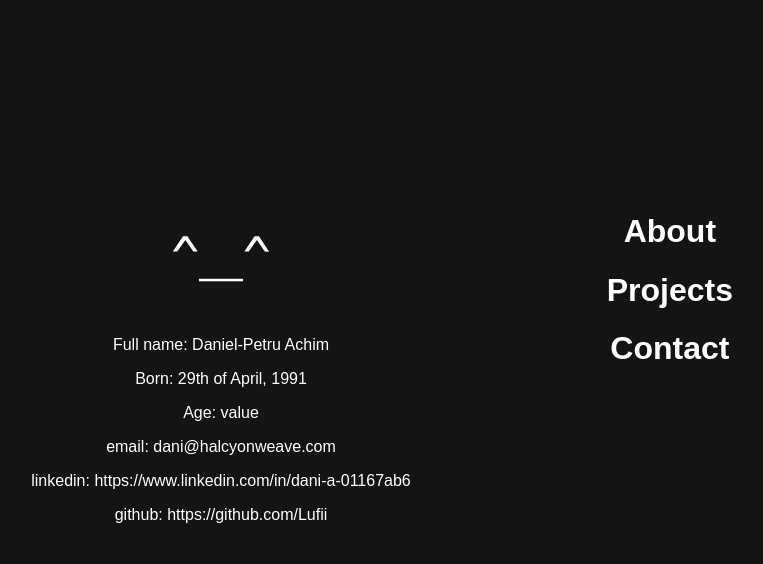
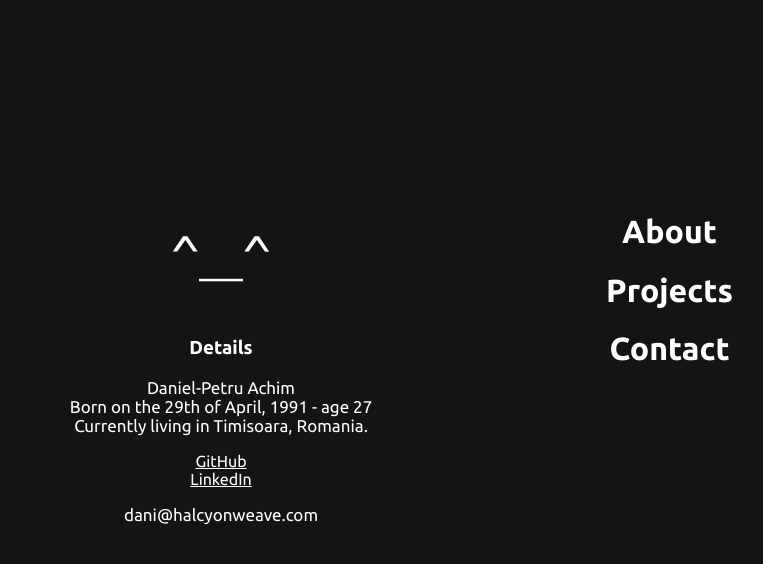
Before and after one commit to Lufii/cvdani, a React (Create React App) app: page / in a window 1280 px wide. Both pictures are taken after a click on the element "Contact". Shown: the top 564 px of the page, without its empty margins (419-1182 px from the left). Built offline with nearby package versions, Linux system fonts and the light colour scheme.

Commit message:
First upload for live testing

```diff
--- a/public/index.html
+++ b/public/index.html
@@ -10,6 +10,7 @@
     -->
     <link rel="manifest" href="%PUBLIC_URL%/manifest.json">
     <link rel="shortcut icon" href="%PUBLIC_URL%/favicon.ico">
+
     <!--
       Notice the use of %PUBLIC_URL% in the tags above.
       It will be replaced with the URL of the `public` folder during the build.
--- a/src/App.css
+++ b/src/App.css
@@ -81,3 +81,11 @@ height:100%;
     outline: none;
     transition: 0.4s;
 }
+
+#leftC a:link{
+  color: white;
+}
+
+#leftC a:hover, a:visited{
+  color: red;
+}
--- a/src/App.js
+++ b/src/App.js
@@ -99,23 +99,32 @@ class Ask extends Component{
 }
 
 class Say extends Component{
+  age(){
+    var today = new Date();
+    var birth = new Date(1991,3,29);
+    var yToday = Date.UTC(today.getFullYear(), today.getMonth()+1, today.getDate())/1000/60/60/24/30.42/12;
+    var yBirth = Date.UTC(birth.getFullYear(), birth.getMonth()+1, birth.getDate())/1000/60/60/24/30.42/12;
+    var age = yToday - yBirth;
+    console.log("Since '70: "+yToday+" years. 70' to birth: "+yBirth+" years. Age: "+age);
+    return age - age%1;
+  }
+
   render(){
     if(this.props.sayVal==='contact')
     return(
       <div>
-      <p>Full name: Daniel-Petru Achim</p>
-      <p>Born: 29th of April, 1991</p>
-      <p>Age: value</p>
-      <p>email: dani@halcyonweave.com</p>
-      <p>linkedin: https://www.linkedin.com/in/dani-a-01167ab6</p>
-      <p>github: https://github.com/Lufii</p>
+      <h3>Details</h3>
+      <p>Daniel-Petru Achim <br/> Born on the 29th of April, 1991 - age {this.age()} <br/> Currently living in Timisoara, Romania.</p>
+      <a href="https://github.com/Lufii" target="_blank" rel="noopener noreferrer">GitHub</a><br/>
+      <a href="https://www.linkedin.com/in/dani-a-01167ab6" target="_blank" rel="noopener noreferrer">LinkedIn</a><br/>
+      <p>dani@halcyonweave.com</p>
       </div>
     );
     else if(this.props.sayVal==='techs')
     return(
       <div>
       <h3>Commercial experience</h3>
-      <p>HTML5, CSS3, JavaScript, jQuery, SQL, regex, media formatting and design, full website design</p>
+      <p>HTML5, CSS3, JavaScript, jQuery, SQL, regex, media formatting and design, full presentation website design</p>
       <h3>Personal experience</h3>
       <p>React, Node, MongoDB, GitHub, heroku, SVG, webmail, Google Apps Script, API development and usage</p>
       </div>
@@ -146,7 +155,10 @@ class Say extends Component{
       <div>
       <h3>CV page</h3>
       <p>Simple app meant to streamline my job application process.</p>
-      <p>Relevant aspects: written in react, has SVG sample(the smiley above), information structuring, content creation.</p>
+      <p>Written in react, hosted on GoDaddy. The process included information structuring, content creation and some SVG experimenting(the smiley above).</p>
+      <h3>Links</h3>
+      <a href='http://dani.halcyonweave.com' target="_blank" rel="noopener noreferrer">Link to this page</a><br/>
+      <a href='https://www.github.com/Lufii/cvdani.git' target="_blank" rel="noopener noreferrer">cvdani on GitHub</a>
       </div>
     );
     else if(this.props.sayVal==='cildecor')
@@ -154,7 +166,11 @@ class Say extends Component{
       <div>
       <h3>CIL Decor</h3>
       <p>Presentation page for my brother-in-law's wallpaper mounting business</p>
-      <p>Made in wordpress with custom CSS and JS plugins, hosted on GoDaddy. The creation process involved complete web page design with information structuring, google fonts setup, color pallete selection and distribution, considerable video and image editing, domain, webmail and hosting setup.</p>
+      <p>Made in wordpress with custom CSS and JS plugins, hosted on GoDaddy. The creation process involved complete web page design with information structuring, google fonts setup,
+      color pallete selection and distribution, considerable video and image editing in addition to domain, webmail and hosting setup</p>
+      <h3>Links</h3>
+      <a href='http://www.cildecor.com' target="_blank" rel="noopener noreferrer">Live page</a><br/>
+      <a href='https://www.github.com/Lufii/cildecor.git' target="_blank" rel="noopener noreferrer">Custom wordpress files on GitHub</a>
       </div>
     );
     else if(this.props.sayVal==='engulf')
@@ -162,10 +178,14 @@ class Say extends Component{
       <div>
       <h3>Engulf</h3>
       <p>Inventory app written to help me keep track of warehouse stock during my brief stay with Design Resource. Two working parts: back-end(Pluck on GitHub) and front-end(Engulf on GitHub)</p>
-      <h3>Pluck</h3>
+      <h3>Back-end</h3>
       <p>Written in node+express and hosted on heroku. Coomunicates with a MongoDB hosted on mLab. Has a few API endpoints for simple CRUD operations</p>
-      <h3>Engulf</h3>
-      <p>My first fully functional react project which I am looking to improve. Straightforward interface for managing stock via CRUD operations. The build is currently hosted on GoDaddy</p>
+      <h3>Front-end</h3>
+      <p>My first functional react project - straightforward interface for managing stock via CRUD operations. Makes API calls to Pluck(the back-end) via the designated endpoints. The build is currently hosted on GoDaddy</p>
+      <h3>Links</h3>
+      <a href='http://engulf.halcyonweave.com' target="_blank" rel="noopener noreferrer">Live demo</a><br/>
+      <a href='https://www.github.com/Lufii/pluck.git' target="_blank" rel="noopener noreferrer">Pluck on GitHub</a><br/>
+      <a href='https://www.github.com/Lufii/engulf.git' target="_blank" rel="noopener noreferrer">Engulf on GitHub</a>
       </div>
     );
     else if(this.props.sayVal==='hw')
@@ -179,15 +199,15 @@ class Say extends Component{
     else if(this.props.sayVal==='jobhistory')
     return(
       <div>
-      <h3>2010-2013</h3>
-      <p>Bachelors degree in business administration from West University of Timisoara(3 years programme). Studied for 1 year in Nottingham, UK, via an Erasmus scholarship during this time</p>
-      <h3>2012-2017</h3>
+      <h3>2010 - 2013</h3>
+      <p>Bachelor's degree in business administration from West University of Timisoara(3 years programme). The second year was spent in Nottingham, UK, via an Erasmus scholarship</p>
+      <h3>2012 - 2017</h3>
       <p>Took time to work on creative projects(music, writing and an unhealthy amount of gaming) while working various jobs including warehouse work, street sales, sales and construction work</p>
       <h3>2015</h3>
       <p>Lead Generation Specialist at Lingo24(3 months). An extension of the contract was possible but I was unsure about my desire to continue working in sales</p>
       <h3>2017</h3>
-      <p>Returned to my programming roots from highschool and realised I enjoy JavaScript very much. Studied HTML, CSS and js for a few months before landing my first job in the sector</p>
-      <h3>2017-2018</h3>
+      <p>Returned to my programming roots from highschool and realised I enjoy JavaScript very much. Studied HTML, CSS and JS for a few months before landing my first job in the sector</p>
+      <h3>2017 - 2018</h3>
       <p>Junior Survey Programmer at Toluna(12 months). I loved it, but aimed to expand my horizons beyond market research and the framework in use</p>
       <h3>2018</h3>
       <p>Administrative Assistant at Design Resource(2 months). Light schedule, fixed term contract that gave me time and resources to dive deeper into React, basic Node and basic MongoDB</p>
@@ -195,7 +215,7 @@ class Say extends Component{
     );
     else
     return(
-      null
+      "Hi! Welcome to Dani's CV page. Glad to see you here."
     );
   }
 }
--- a/src/index.css
+++ b/src/index.css
@@ -1,5 +1,11 @@
+@import url('https://fonts.googleapis.com/css?family=Ubuntu:regular,bold,italic&subset=latin,latin-ext');
+
+p{
+  font-size:17px;
+}
+
 body {
   margin: 0;
   padding: 0;
-  font-family: sans-serif;
+  font-family: 'Ubuntu', sans-serif;
 }
--- a/src/index.js
+++ b/src/index.js
@@ -4,5 +4,6 @@ import './index.css';
 import App from './App';
 import registerServiceWorker from './registerServiceWorker';
 
+
 ReactDOM.render(<App />, document.getElementById('root'));
 registerServiceWorker();
```
